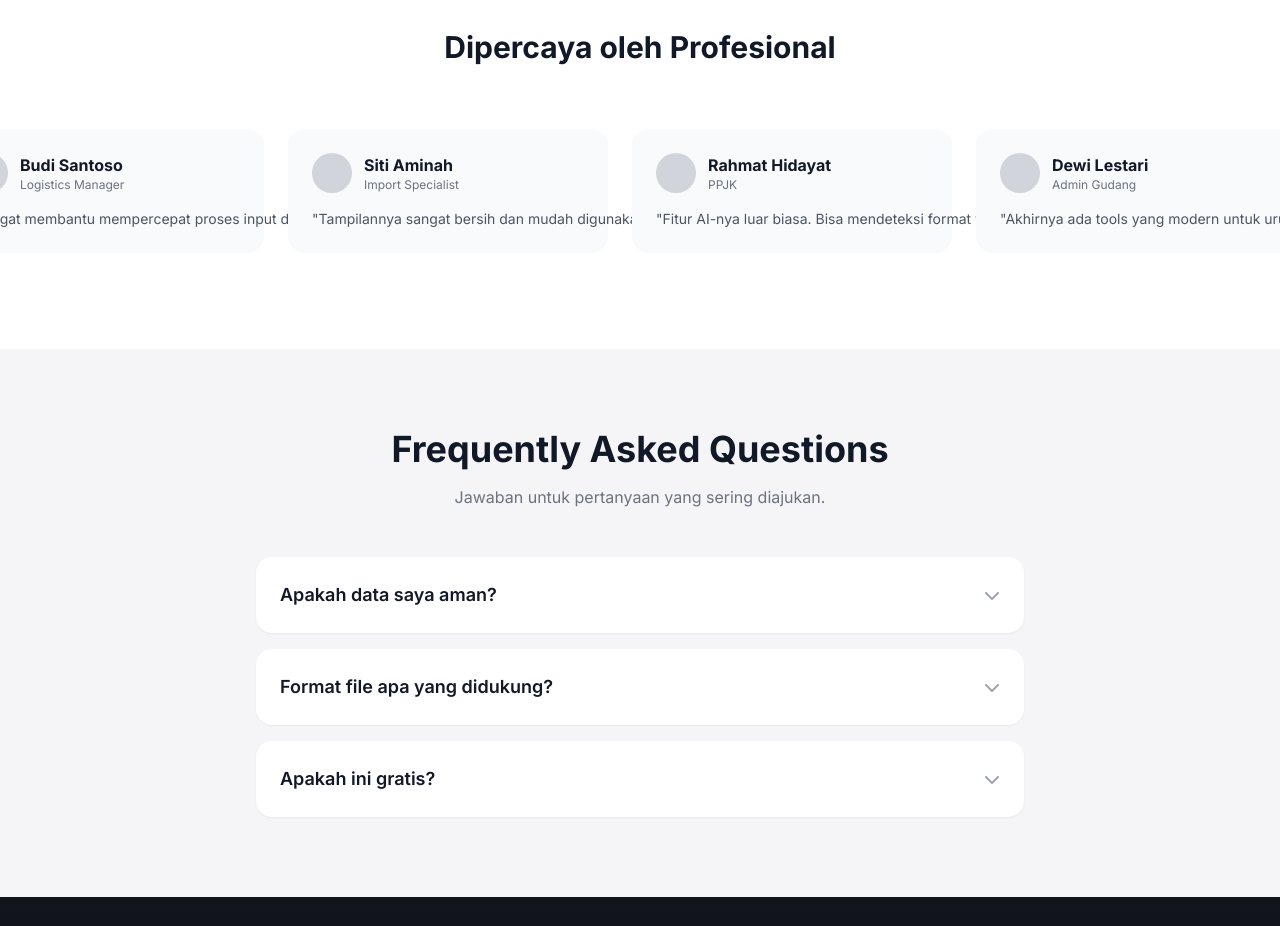
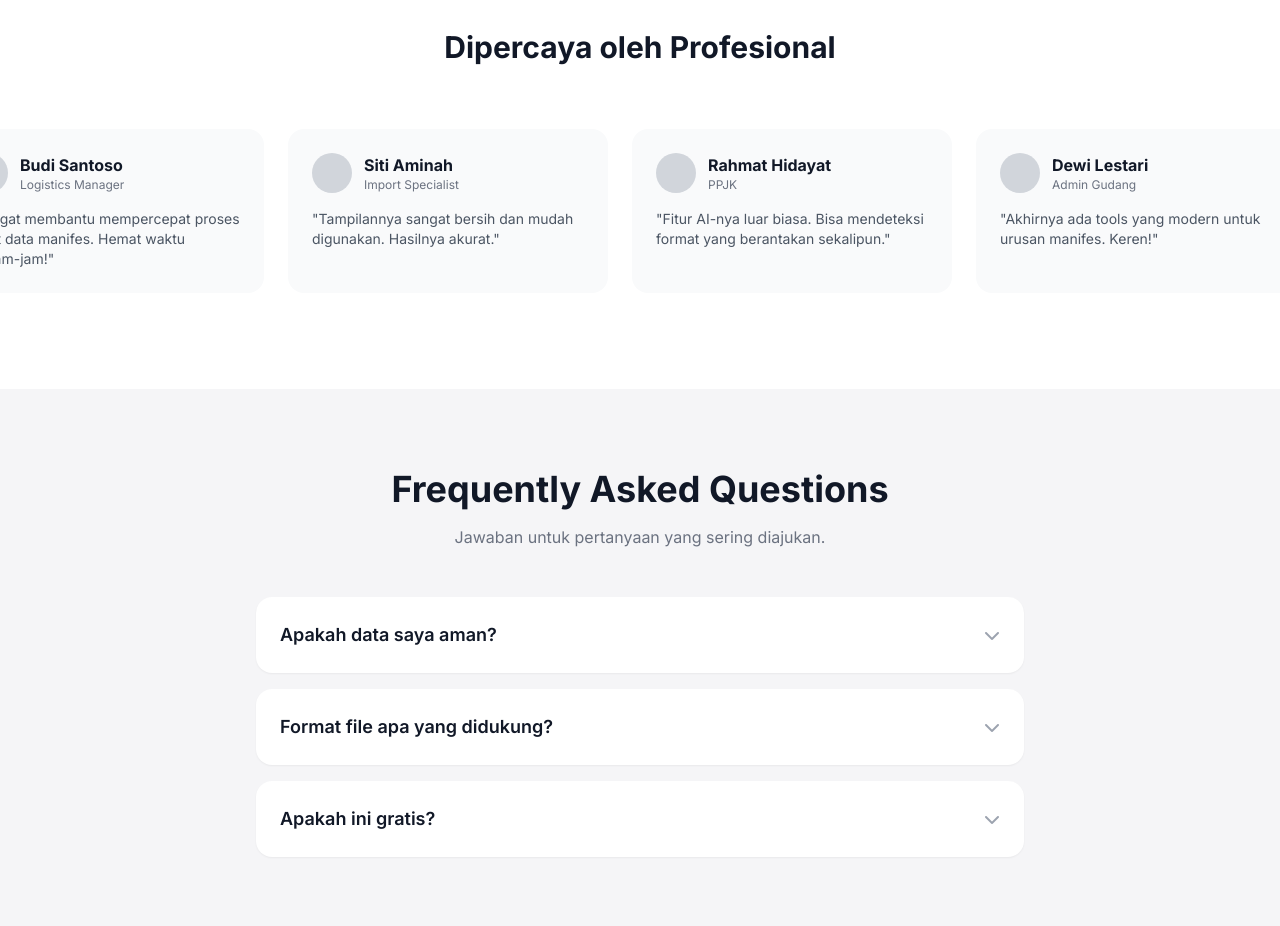
Before and after one commit to Atarvano/ManifestAi, a website: page public/index.html in a window 1280 px wide. Shown: the part 3460-4386 px from the top of the page. Drawn offline with nearby package versions, Linux system fonts and the light colour scheme.

```diff
--- a/public/index.html
+++ b/public/index.html
@@ -257,7 +257,7 @@
 
         <div class="marquee-container">
           <div class="marquee-content flex gap-6 px-6">
-            <div class="w-80 bg-gray-50 p-6 rounded-2xl flex-shrink-0">
+            <div class="w-80 bg-gray-50 p-6 rounded-2xl flex-shrink-0 whitespace-normal">
               <div class="flex items-center gap-3 mb-4">
                 <div class="w-10 h-10 bg-gray-300 rounded-full"></div>
                 <div>
@@ -267,7 +267,7 @@
               </div>
               <p class="text-gray-600 text-sm">"Sangat membantu mempercepat proses input data manifes. Hemat waktu berjam-jam!"</p>
             </div>
-             <div class="w-80 bg-gray-50 p-6 rounded-2xl flex-shrink-0">
+             <div class="w-80 bg-gray-50 p-6 rounded-2xl flex-shrink-0 whitespace-normal">
               <div class="flex items-center gap-3 mb-4">
                 <div class="w-10 h-10 bg-gray-300 rounded-full"></div>
                 <div>
@@ -277,7 +277,7 @@
               </div>
               <p class="text-gray-600 text-sm">"Tampilannya sangat bersih dan mudah digunakan. Hasilnya akurat."</p>
             </div>
-             <div class="w-80 bg-gray-50 p-6 rounded-2xl flex-shrink-0">
+             <div class="w-80 bg-gray-50 p-6 rounded-2xl flex-shrink-0 whitespace-normal">
               <div class="flex items-center gap-3 mb-4">
                 <div class="w-10 h-10 bg-gray-300 rounded-full"></div>
                 <div>
@@ -287,7 +287,7 @@
               </div>
               <p class="text-gray-600 text-sm">"Fitur AI-nya luar biasa. Bisa mendeteksi format yang berantakan sekalipun."</p>
             </div>
-            <div class="w-80 bg-gray-50 p-6 rounded-2xl flex-shrink-0">
+            <div class="w-80 bg-gray-50 p-6 rounded-2xl flex-shrink-0 whitespace-normal">
               <div class="flex items-center gap-3 mb-4">
                 <div class="w-10 h-10 bg-gray-300 rounded-full"></div>
                 <div>
@@ -297,7 +297,7 @@
               </div>
               <p class="text-gray-600 text-sm">"Akhirnya ada tools yang modern untuk urusan manifes. Keren!"</p>
             </div>
-            <div class="w-80 bg-gray-50 p-6 rounded-2xl flex-shrink-0">
+            <div class="w-80 bg-gray-50 p-6 rounded-2xl flex-shrink-0 whitespace-normal">
               <div class="flex items-center gap-3 mb-4">
                 <div class="w-10 h-10 bg-gray-300 rounded-full"></div>
                 <div>
@@ -307,7 +307,7 @@
               </div>
               <p class="text-gray-600 text-sm">"Sangat membantu mempercepat proses input data manifes. Hemat waktu berjam-jam!"</p>
             </div>
-             <div class="w-80 bg-gray-50 p-6 rounded-2xl flex-shrink-0">
+             <div class="w-80 bg-gray-50 p-6 rounded-2xl flex-shrink-0 whitespace-normal">
               <div class="flex items-center gap-3 mb-4">
                 <div class="w-10 h-10 bg-gray-300 rounded-full"></div>
                 <div>
```
